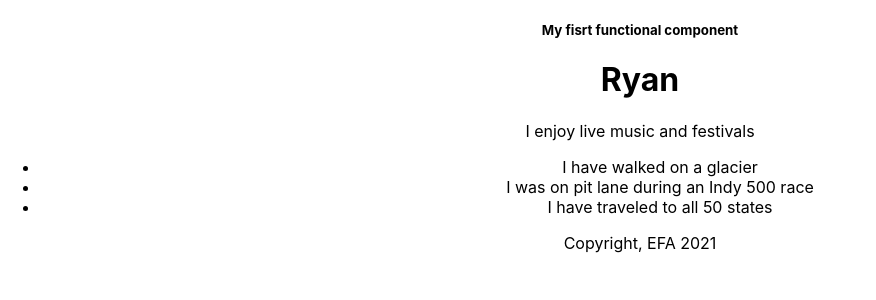
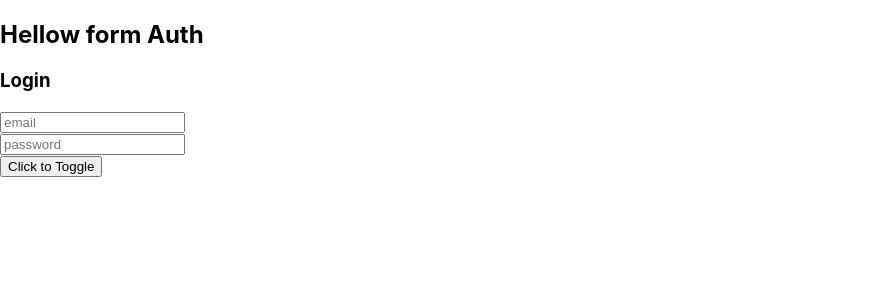
Before and after one commit to ryaneckerle/react_fundamentals, a React (Create React App) app: page / in a window 1280 px wide. Shown: the top 300 px of the page, without its empty margins (0-876 px from the left). Built offline with nearby package versions, Linux system fonts and the light colour scheme.

Commit message:
React day03

```diff
--- a/src/App.js
+++ b/src/App.js
@@ -1,8 +1,6 @@
 import './App.css';
-import Header from './components/Header';
-import Aboutme from './components/challenges/day01/Aboutme';
-import Home from './components/Home';
-import Footer from './components/Footer';
+import React from 'react';
+import Auth from './components/challenges/day03/auth/Auth';
 
 // this is a root component
 // parent function
@@ -11,11 +9,8 @@ function App() {
   // const name = 'Ryan';
 
   return (
-    <div className="App">
-      <Header /> {/* this is how you mount a component */}
-      <Aboutme /> {/* child function */}
-      <Home />
-      <Footer />
+    <div>
+      <Auth />
     </div>
   );
 }
--- /dev/null
+++ b/src/components/challenges/day03/auth/Auth.js
@@ -0,0 +1,21 @@
+import { useState } from 'react';
+import Signup from './Signup/Signup';
+import Login from './Login/Login';
+
+const Auth = () => {
+  const [showLogin, setShowLogin] = useState(true);
+
+  function handleToggle() {
+    setShowLogin(!showLogin);
+  }
+
+  return (
+    <div>
+      <h2>Hellow form Auth</h2>
+      {showLogin ? <Login /> : <Signup />}
+      <button onClick={handleToggle}>Click to Toggle</button>
+    </div>
+  );
+};
+
+export default Auth;
--- /dev/null
+++ b/src/components/challenges/day03/auth/Login/Login.js
@@ -0,0 +1,37 @@
+import { useState } from 'react';
+
+const Login = () => {
+  const [email, setEmail] = useState('');
+  const [password, setPassword] = useState('');
+
+  function emailOnChange(event) {
+    console.log(event.target.value);
+    setEmail(event.target.value);
+  }
+
+  function passwordOnChange(event) {
+    console.log(event.target.value);
+    setPassword(event.target.value);
+  }
+
+  return (
+    <div>
+      <h3>Login</h3>
+      <input
+        type="text"
+        placeholder="email"
+        value={email}
+        onChange={(e) => emailOnChange(e)}
+      />
+      <br />
+      <input
+        type="text"
+        placeholder="password"
+        value={password}
+        onChange={(e) => passwordOnChange(e)}
+      />
+    </div>
+  );
+};
+
+export default Login;
--- /dev/null
+++ b/src/components/challenges/day03/auth/Signup/Signup.js
@@ -0,0 +1,36 @@
+import { useState } from 'react';
+
+const Signup = () => {
+  const [email, setEmail] = useState('');
+  const [password, setPassword] = useState('');
+
+  function emailOnChange(event) {
+    console.log(event.target.value);
+    setEmail(event.target.value);
+  }
+  function passwordOnChange(event) {
+    console.log(event.target.value);
+    setPassword(event.target.value);
+  }
+
+  return (
+    <div>
+      <h3>Signup</h3>
+      <input
+        type="text"
+        placeholder="email"
+        value={email}
+        onChange={(e) => emailOnChange(e)}
+      />
+      <br />
+      <input
+        type="text"
+        placeholder="password"
+        value={password}
+        onChange={(e) => passwordOnChange(e)}
+      />
+    </div>
+  );
+};
+
+export default Signup;
```
Also changed, not shown: src/components/challenges/day03/10littlemonkeys/TenLittleMonkeys.js (added, +41 -0 lines), 1 other file (tests, documents, lock files or other folders).
